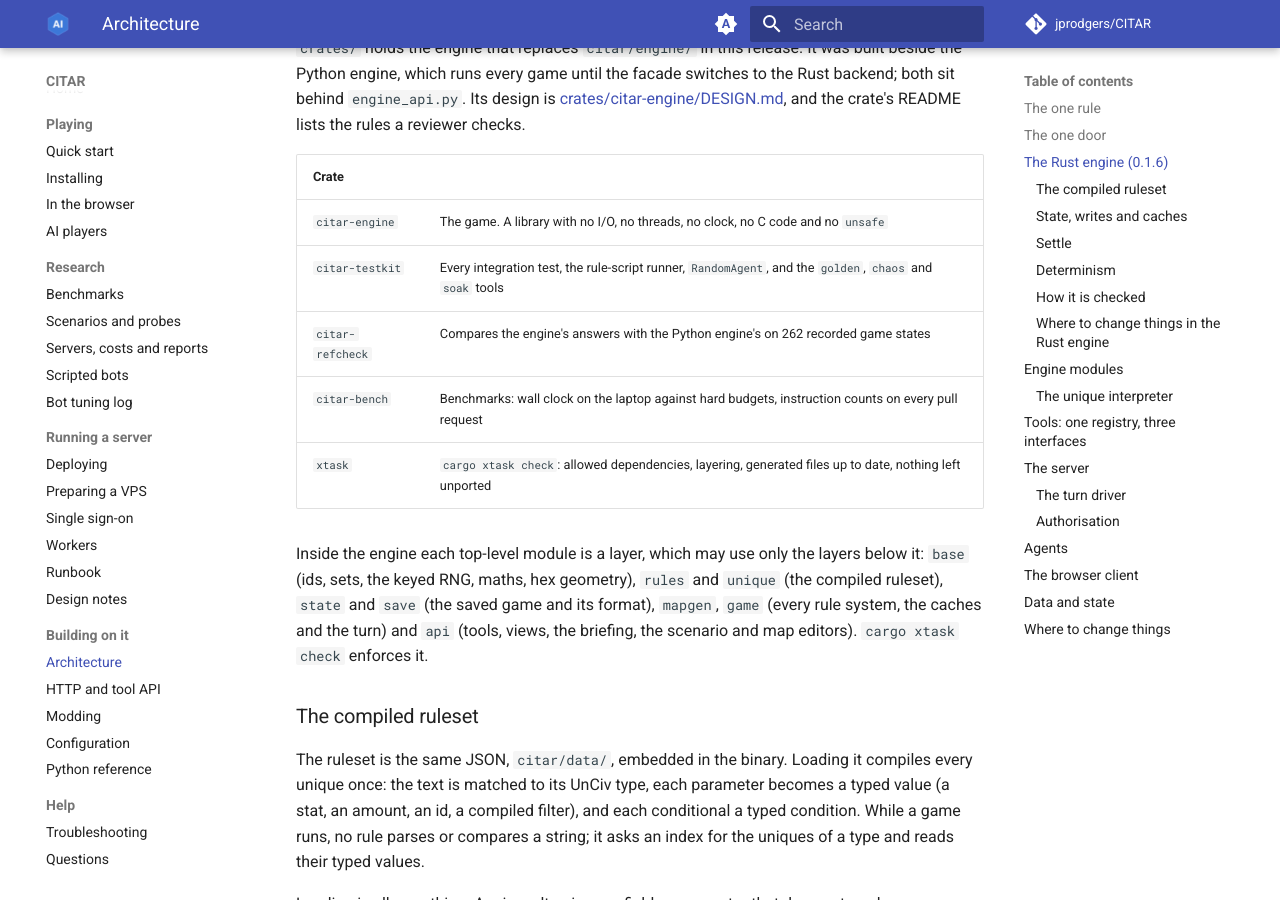
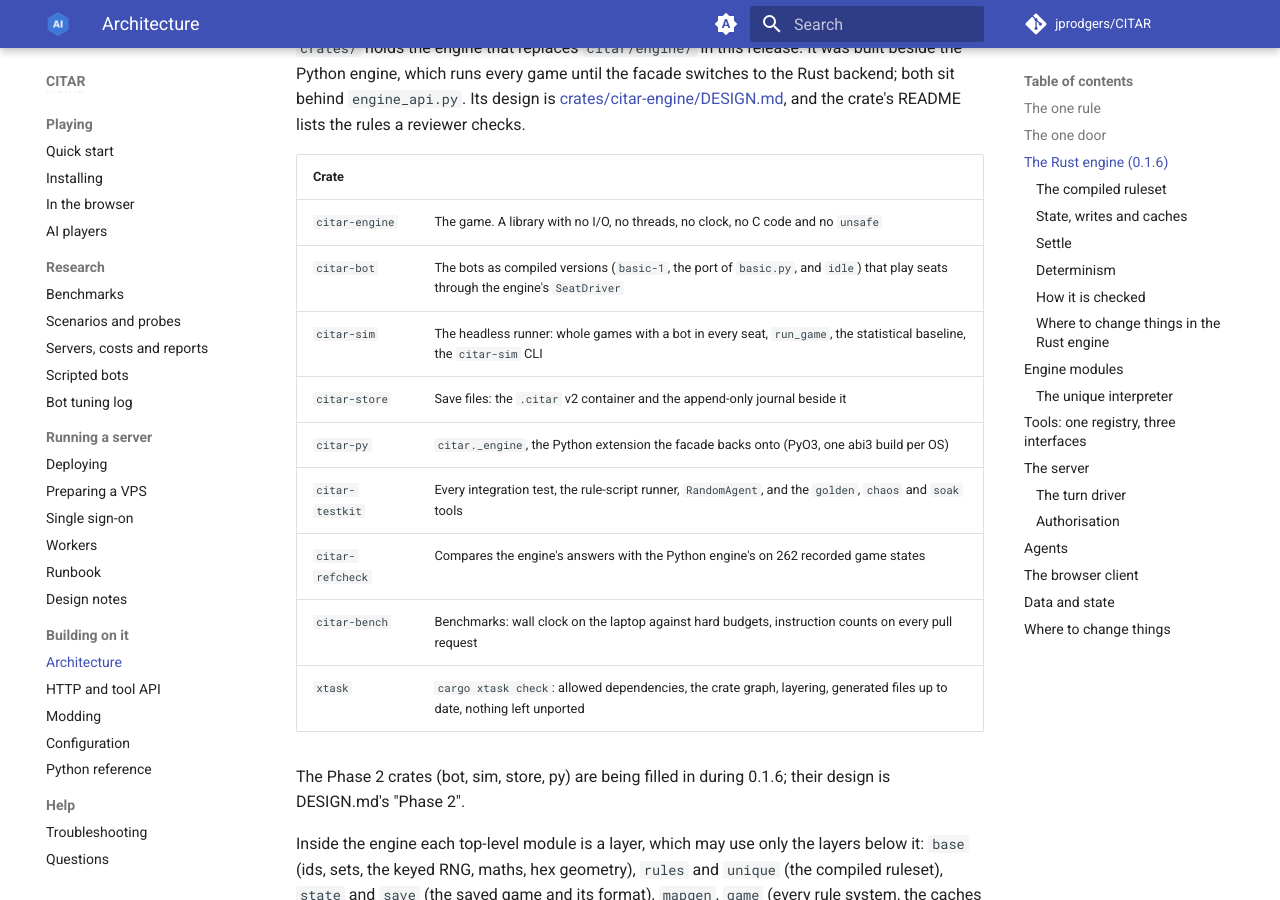
Before and after one commit to jprodgers/CITAR, an MkDocs documentation site: the page built from docs/ARCHITECTURE.md, in a window 1280 px wide and 900 px high, scrolled down 1619 px. Built offline with MkDocs 1.6.1 and Material for MkDocs 9.7.7, drawn with Linux system fonts in a browser that asks for light colours; comment, search, counter and statistics services are not loaded.

Commit message:
docs: the Phase 2 crates, their checks, and the committed baselines
ARCHITECTURE's crate table lists the bot, the runner, the store and the
bindings; the engine's README lists the new xtask rules (its one build
script, the crate graph, test-ops, `&mut Game` in the bot, unsafe in
citar-py); CONTRIBUTING runs the tests without citar-py and says that
building it needs a Python 3.11 or later; refcheck's README lists the
committed Python baselines with their checksums.

Co-Authored-By: Claude Opus 5.5 <noreply@anthropic.com>

```diff
--- a/docs/ARCHITECTURE.md
+++ b/docs/ARCHITECTURE.md
@@ -71,10 +71,17 @@ and the crate's README lists the rules a reviewer checks.
 | Crate | |
 |---|---|
 | `citar-engine` | The game. A library with no I/O, no threads, no clock, no C code and no `unsafe` |
+| `citar-bot` | The bots as compiled versions (`basic-1`, the port of `basic.py`, and `idle`) that play seats through the engine's `SeatDriver` |
+| `citar-sim` | The headless runner: whole games with a bot in every seat, `run_game`, the statistical baseline, the `citar-sim` CLI |
+| `citar-store` | Save files: the `.citar` v2 container and the append-only journal beside it |
+| `citar-py` | `citar._engine`, the Python extension the facade backs onto (PyO3, one abi3 build per OS) |
 | `citar-testkit` | Every integration test, the rule-script runner, `RandomAgent`, and the `golden`, `chaos` and `soak` tools |
 | `citar-refcheck` | Compares the engine's answers with the Python engine's on 262 recorded game states |
 | `citar-bench` | Benchmarks: wall clock on the laptop against hard budgets, instruction counts on every pull request |
-| `xtask` | `cargo xtask check`: allowed dependencies, layering, generated files up to date, nothing left unported |
+| `xtask` | `cargo xtask check`: allowed dependencies, the crate graph, layering, generated files up to date, nothing left unported |
+
+The Phase 2 crates (bot, sim, store, py) are being filled in during 0.1.6; their design is
+DESIGN.md's "Phase 2".
 
 Inside the engine each top-level module is a layer, which may use only the layers below it:
 `base` (ids, sets, the keyed RNG, maths, hex geometry), `rules` and `unique` (the compiled
```
Also changed, not shown: CONTRIBUTING.md (+6 -4 lines), crates/citar-engine/README.md (+3 -2 lines), refcheck/README.md (+15 -0 lines), 1 other file.
